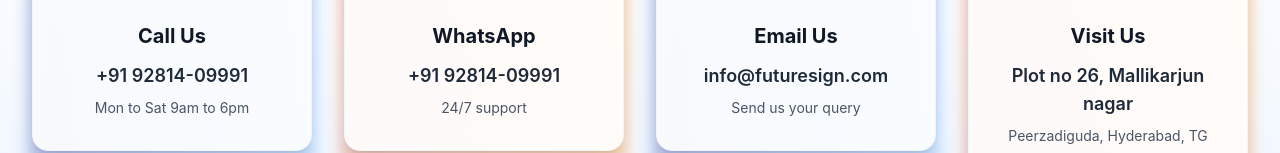
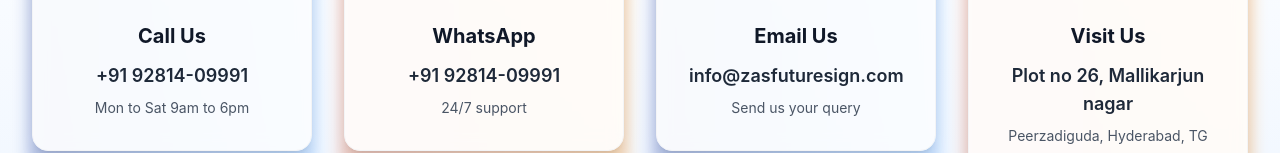
Before and after one commit to atharabbas11/FutureSign, a React (Vite) app in the folder client/: page /contact in a window 1280 px wide. Shown: the part 755-908 px from the top of the page. Built offline with nearby package versions, Linux system fonts and the light colour scheme; no server answers; the HTML template or start-up script is replaced by a standard one.

Commit message:
Initial Comment

```diff
--- a/client/src/pages/Contact.jsx
+++ b/client/src/pages/Contact.jsx
@@ -205,9 +205,9 @@
     {
       icon: <Mail className="h-6 w-6" />,
       title: 'Email Us',
-      details: 'info@futuresign.com',
+      details: 'info@zasfuturesign.com',
       description: 'Send us your query',
-      action: 'mailto:info@futuresign.com',
+      action: 'mailto:info@zasfuturesign.com',
       color: 'from-[#1e40af] to-blue-400'
     },
     {
```
